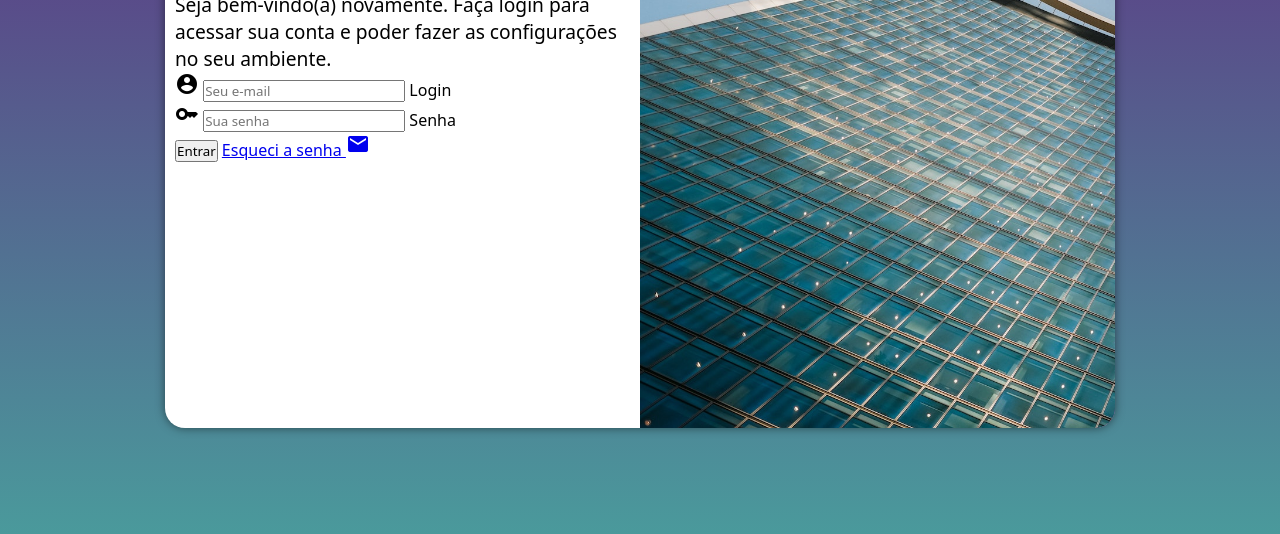
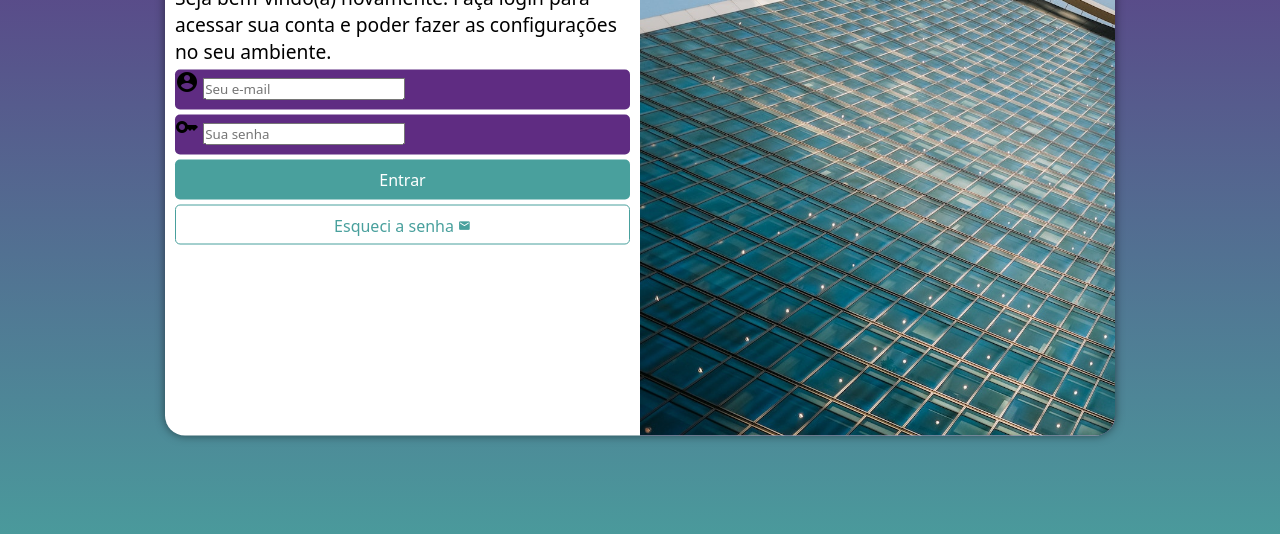
Before and after one commit to labiapari/projeto-login, a plain HTML site: page index.html in a window 1280 px wide. Shown: the part 222-756 px from the top of the page. Drawn offline with Linux system fonts and the light colour scheme.

Commit message:
aplicando estilo ao formulario de login

```diff
--- a/estilos/style.css
+++ b/estilos/style.css
@@ -33,7 +33,7 @@ section#login {
     overflow: hidden;
     background-color: white;
     width: 250px;
-    height: 500px;
+    height: 515px;
     border-radius: 20px;
     box-shadow: 0px 0px 10px rgba(0, 0, 0, 0.5);
     transition: width 0.25s, height 0.25s;
@@ -60,3 +60,55 @@ div#formulario > h1 {
 div#formulario > p {
     font-size: 0.8em;
 }
+
+form > div.campo {
+    background-color: #5f2c82;
+    display: block;
+    width: 100%;
+    height: 40px;
+    border-radius: 5px;
+    margin: 5px 0px;
+}
+
+div.campo > label {
+    display: none;
+}
+
+form > input[type=submit] {
+    display: block;
+    font-size: 1em;
+    width: 100%;
+    height: 40px;
+    background-color: #49a09d;
+    color: white;
+    border: none;
+    border-radius: 5px;
+    cursor: pointer;
+}
+
+form > input[type=submit]:hover {
+    background-color: #32706e;
+}
+
+form > a.botao {
+    display: block;
+    text-align: center;
+    font-size: 1em;
+    width: 100%;
+    height: 40px;
+    padding-top: 9px;
+    margin-top: 5px;
+    background-color: white;
+    color: #49a09d;
+    border: 1px solid #49a09d;
+    border-radius: 5px;
+    text-decoration: none;
+}
+
+form > a.botao:hover {
+    background-color: #60d7d3;
+}
+
+form > a.botao > span {
+    font-size: 0.8em;
+}
--- a/index.html
+++ b/index.html
@@ -27,7 +27,7 @@
                         <label for="isenha">Senha</label>
                     </div>
                     <input type="submit" value="Entrar">
-                    <a href="esqueci.html">Esqueci a senha <span class="material-icons">mail</span></a>
+                    <a href="esqueci.html" class="botao">Esqueci a senha <span class="material-icons">mail</span></a>
                 </form>
             </div>
         </section>
```
